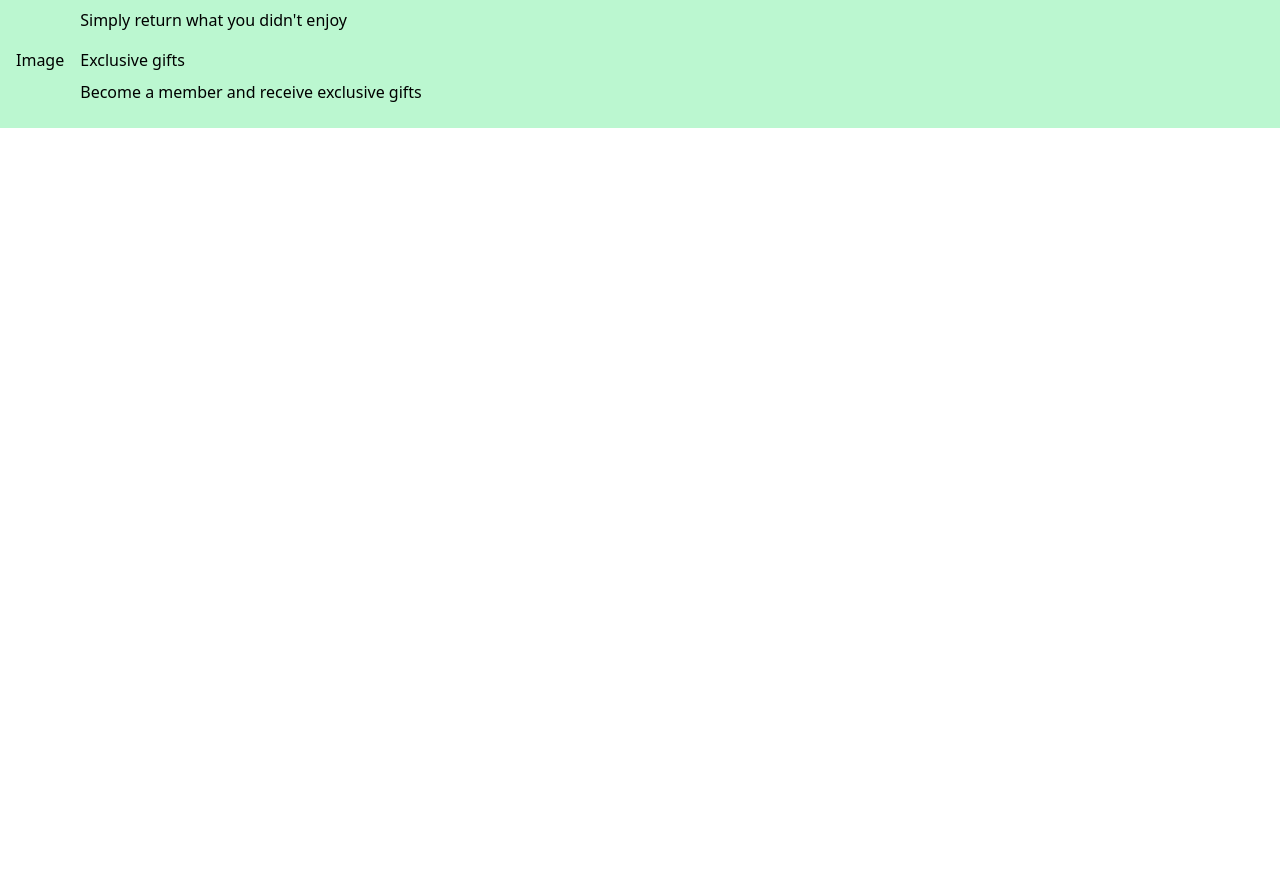
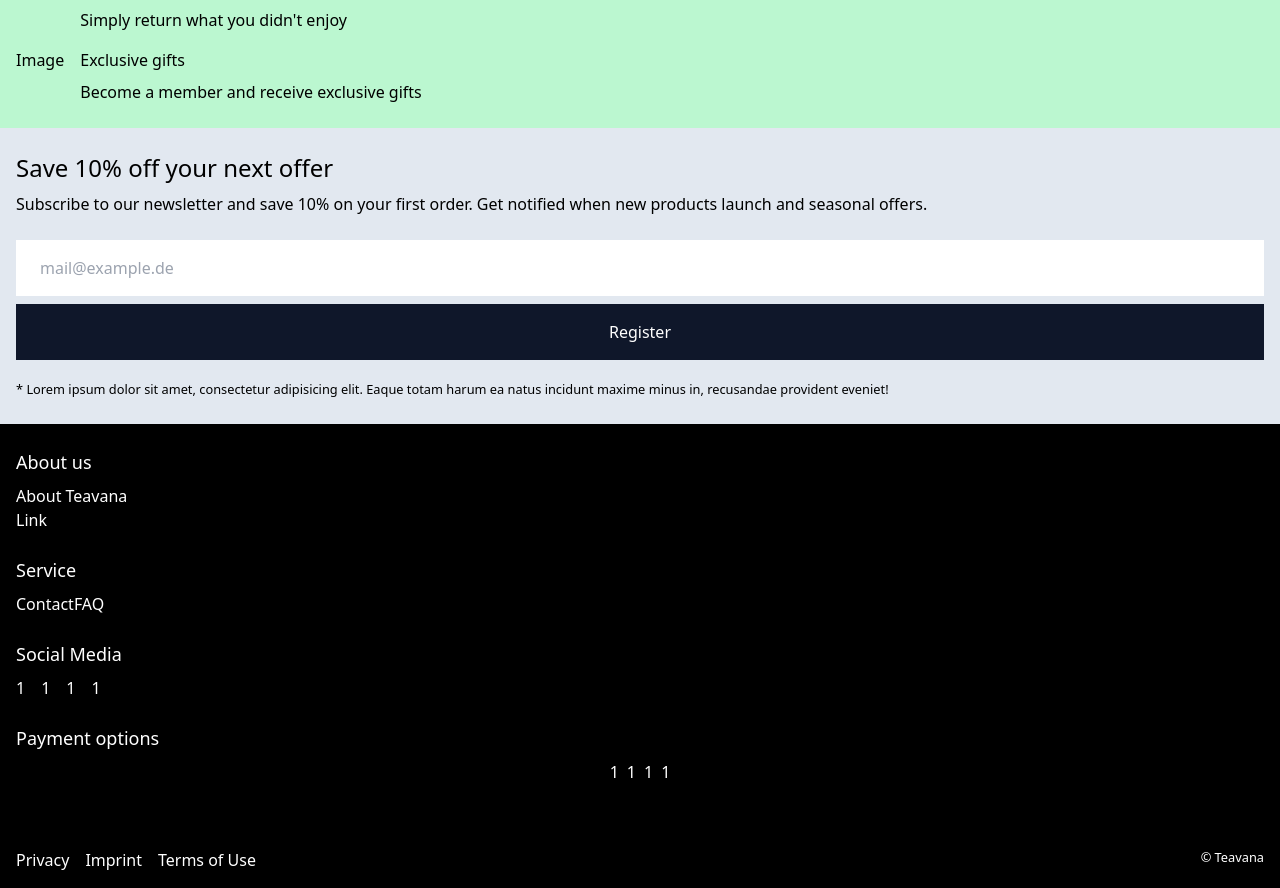
Before and after one commit to Nostea/teastore, a Next.js app: page / in a window 1280 px wide. Shown: the part 1020-1908 px from the top of the page. Before the commit the page ends 1148 px from the top, so only its background shows below. Built offline with nearby package versions, Linux system fonts and the light colour scheme.

Commit message:
added stub of newsletter form and footer

```diff
--- /dev/null
+++ b/src/app/components/ui/footer.tsx
@@ -0,0 +1,56 @@
+'use client'
+import Link from 'next/link'
+import NewsletterForm from './newsletterForm'
+
+export default function Footer() {
+    return (
+        <footer>
+            <div className="grid  grid-cols-1 bg-black">
+                <NewsletterForm />
+                <section className="text-white py-6 px-4" data-cy="footer-links">
+                    <div className="grid grid-cols-1">
+                        <div className="flex flex-col pb-6" data-cy="about">
+                            <h3>About us</h3>
+                            <Link href="/">About Teavana</Link>
+                            <Link href="/">Link</Link>
+                        </div>
+                        <div data-cy="service" className="pb-6">
+                            <h3>Service</h3>
+                            <Link href="/">Contact</Link>
+                            <Link href="/">FAQ</Link>
+                        </div>
+                    </div>
+
+                    <div>
+                        <div data-cy="social" className="pb-6">
+                            <h3>Social Media</h3>
+                            <div className="flex flex-row gap-4">
+                                <span>1</span>
+                                <span>1</span>
+                                <span>1</span>
+                                <span>1</span>
+                            </div>
+                        </div>
+                        <div data-cy="payment" className="pb-6">
+                            <h3>Payment options</h3>
+                            <div className="flex flex-row justify-center flex-wrap gap-2">
+                                <span>1</span>
+                                <span>1</span>
+                                <span>1</span>
+                                <span>1</span>
+                            </div>
+                        </div>
+                    </div>
+                </section>
+                <div data-cy="legal" className="border-t-slate-200 px-4 py-4 text-white flex flex-row justify-between gap-4">
+                    <div className="flex flex-row flex-wrap gap-4">
+                        <Link href="/">Privacy</Link>
+                        <Link href="/">Imprint</Link>
+                        <Link href="/">Terms of Use</Link>
+                    </div>
+                    <small>© Teavana</small>
+                </div>
+            </div>
+        </footer>
+    )
+}
--- /dev/null
+++ b/src/app/components/ui/newsletterForm.tsx
@@ -0,0 +1,18 @@
+'use client'
+import Link from 'next/link'
+
+export default function NewsletterForm() {
+    return (
+        <section className="px-4 py-6 bg-slate-200" data-cy="newsletter">
+            <h2>Save 10% off your next offer</h2>
+            <p className="mb-4">Subscribe to our newsletter and save 10% on your first order. Get notified when new products launch and seasonal offers.</p>
+            <form action="" data-cy="newsletter-form" className="mb-4">
+                <input type="email" name="email" id="email-newsletter" placeholder="mail@example.de" />
+                <input type="submit" value="Register" className="bg-slate-900 text-white mb-0" data-cy="newsletter-submit" />
+            </form>
+            <small data-cy="newsletter-terms">
+                * Lorem ipsum dolor sit amet, consectetur adipisicing elit. Eaque totam harum ea natus incidunt maxime minus in, recusandae provident eveniet!
+            </small>
+        </section>
+    )
+}
--- a/src/app/globals.css
+++ b/src/app/globals.css
@@ -17,6 +17,10 @@
     p {
         @apply pb-2;
     }
+
+    input {
+        @apply border-2 border-none w-full px-6 py-4 mb-2;
+    }
 }
 
 @tailwind components;
--- a/src/app/layout.tsx
+++ b/src/app/layout.tsx
@@ -3,6 +3,7 @@ import localFont from 'next/font/local'
 import './globals.css'
 import NavbarM from './components/ui/navbarM'
 import ShopPerks from './components/ui/shopPerks'
+import Footer from './components/ui/footer'
 
 export const metadata: Metadata = {
     title: 'Teavana Store',
@@ -20,6 +21,7 @@ export default function RootLayout({
                 <NavbarM />
                 {children}
                 <ShopPerks />
+                <Footer />
             </body>
         </html>
     )
```
